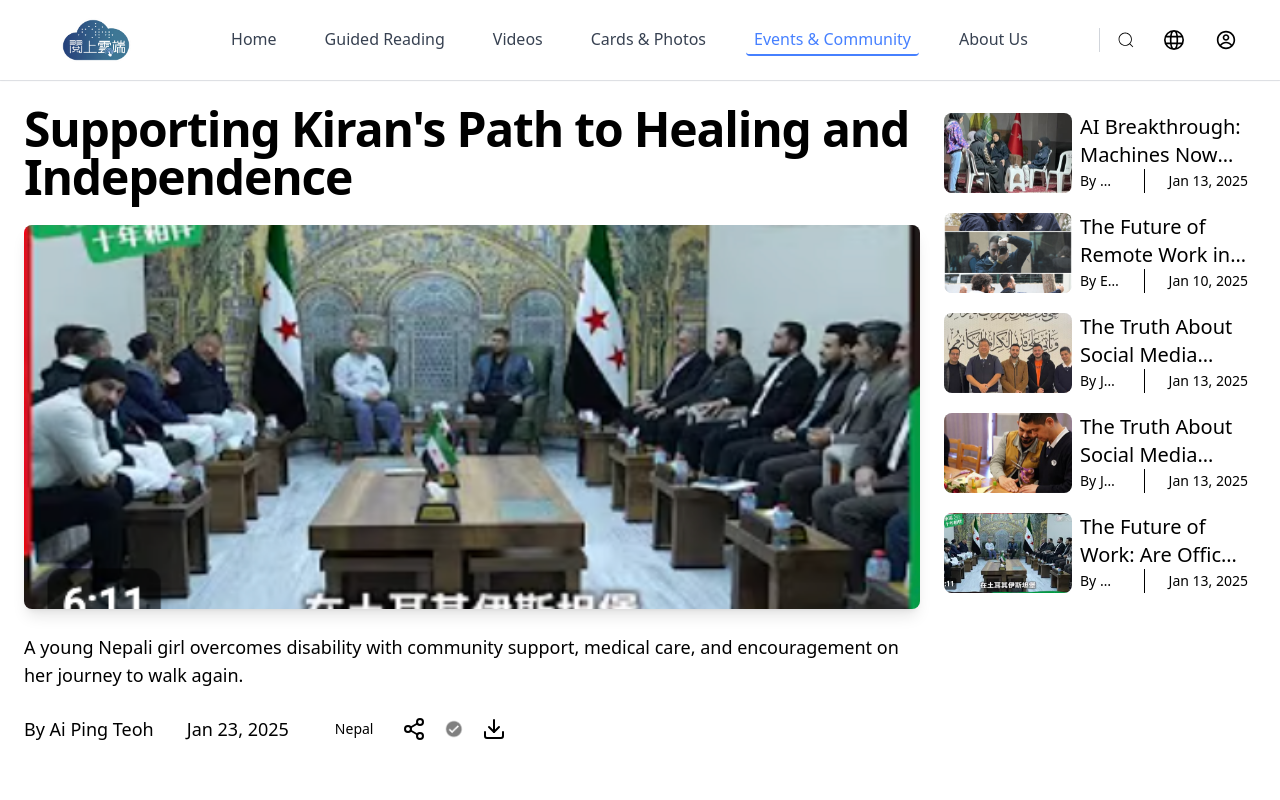
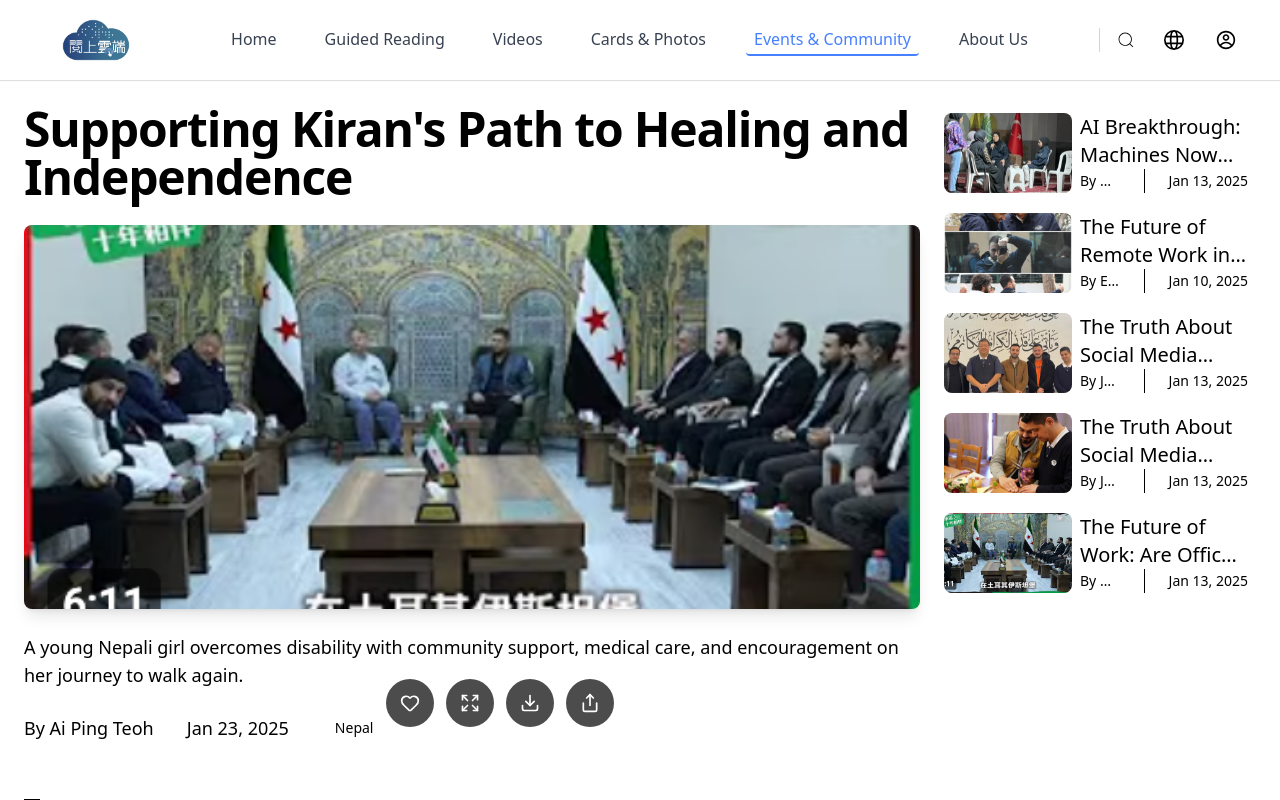
Before and after one commit to tzuchitechturkey/readinggroup-website, a React (Vite) app: page /events/1 in a window 1280 px wide. Shown: the top 800 px of the page. Built offline with nearby package versions, Linux system fonts and the light colour scheme.

Commit message:
feat: add ImageControls component and implement like, download, and share functionalities in NewsHero

```diff
--- a/src/components/ForPages/News/NewsHeroEnhanced.jsx
+++ b/src/components/ForPages/News/NewsHeroEnhanced.jsx
@@ -4,6 +4,7 @@ import { useTranslation } from "react-i18next";
 import { Download, Share2 } from "lucide-react";
 
 import ShareModal from "@/components/Global/ShareModal/ShareModal";
+import ImageControls from "@/components/Global/ImageControls/ImageControls";
 
 import NewsCard from "../Connect/NewsCard/NewsCard";
 
@@ -12,7 +13,10 @@ const NewsHero = ({
   sideArticles = [],
   className = "",
 }) => {
-  const { t } = useTranslation();
+  const { t, i18n } = useTranslation();
+  const [isLiked, setIsLiked] = useState(false);
+  const [isShareModalOpen, setIsShareModalOpen] = useState(false);
+
   // Default data if no props are provided
   const defaultMainArticle = {
     id: 1,
@@ -68,7 +72,37 @@ const NewsHero = ({
   const handleArticleClick = () => {
     // يمكن إضافة منطق التنقل هنا
   };
+  // دالة الإعجاب
+  const handleLike = () => {
+    setIsLiked(!isLiked);
+    if (!isLiked) {
+      toast.success(t("Added to favorites!"));
+    } else {
+      toast.info(t("Removed from favorites"));
+    }
+  };
+  // دالة فتح الصورة في عرض مكبر
+  const handleOpenImage = () => {
+    setIsImageModalOpen(true);
+  };
+  // دالة تحميل الصورة
+  const handleDownloadImage = () => {
+    try {
+      const imageUrl = "../../../src/assets/azem.png";
+      const link = document.createElement("a");
+      link.href = imageUrl;
+      link.download = `${cardData.title.replace(/\s+/g, "_")}.jpg`;
+      document.body.appendChild(link);
+      link.click();
+      document.body.removeChild(link);
 
+      // إظهار رسالة نجاح التحميل
+      toast.success(t("Image downloaded successfully!"));
+    } catch (error) {
+      console.error("خطأ في تحميل الصورة:", error);
+      toast.error(t("Failed to download image"));
+    }
+  };
   const article = mainArticle || defaultMainArticle;
   const articles = sideArticles.length > 0 ? sideArticles : defaultSideArticles;
   const [isShareOpen, setIsShareOpen] = useState(false);
@@ -108,14 +142,24 @@ const NewsHero = ({
           <span className="text-base md:text-lg">{article.date}</span>
           <div className="w-px h-6 bg-white opacity-50" />
 
-          <div className="flex items-center gap-3">
+          <div className="flex items-center gap-3 relative w-80 mb-3 lg:mb-0  ">
             {/* Start Country */}
-            <span className="px-3 py-1 border border-white/50 rounded-full text-text/80 backdrop-blur-sm text-sm">
+            <span className="lg:px-3 py-1 border border-white/50 rounded-full text-text/80 backdrop-blur-sm text-sm">
               {article.country}
             </span>
             {/* End Country */}
+
+            <ImageControls
+              isLiked={isLiked}
+              onLike={handleLike}
+              onExpandImage={handleOpenImage}
+              onDownloadImage={handleDownloadImage}
+              onShareImage={() => setIsShareModalOpen(true)}
+              isRTL={i18n.language === "ar"}
+              className="-bottom-2 !left-16 "
+            />
             {/* Start Icons */}
-            <div className="flex items-center gap-2">
+            {/* <div className="flex items-center gap-2">
               <button
                 onClick={() => setIsShareOpen(true)}
                 className="w-8 h-8 flex items-center justify-center text-text hover:bg-white/10 rounded transition-colors"
@@ -139,7 +183,7 @@ const NewsHero = ({
               >
                 <Download />
               </button>
-            </div>
+            </div> */}
             {/* End Icons */}
           </div>
         </div>
--- a/src/components/Global/ImageControls/ImageControls.jsx
+++ b/src/components/Global/ImageControls/ImageControls.jsx
@@ -24,7 +24,7 @@ function ImageControls({
     >
       <button
         onClick={onLike}
-        className={`w-12 h-12 rounded-full flex items-center justify-center transition-all duration-300 ${
+        className={`w-10 h-10 lg:w-12 lg:h-12 rounded-full flex items-center justify-center transition-all duration-300 ${
           isLiked
             ? "bg-red-500 text-white hover:bg-red-600"
             : "bg-black bg-opacity-70 text-white hover:bg-opacity-80"
@@ -32,7 +32,7 @@ function ImageControls({
         title={t(isLiked ? "Remove from favorites" : "Add to favorites")}
       >
         <Heart
-          className={`w-5 h-5 transition-all duration-300 ${
+          className={`w-4 h-4 lg:w-5 lg:h-5 transition-all duration-300 ${
             isLiked ? "fill-white" : ""
           }`}
         />
@@ -40,26 +40,26 @@ function ImageControls({
 
       <button
         onClick={onExpandImage}
-        className="w-12 h-12 bg-black bg-opacity-70 text-white rounded-full flex items-center justify-center hover:bg-opacity-80 transition-all"
+        className="w-10 h-10 lg:w-12 lg:h-12 bg-black bg-opacity-70 text-white rounded-full flex items-center justify-center hover:bg-opacity-80 transition-all"
         title={t("View full image")}
       >
-        <Expand className="w-5 h-5" />
+        <Expand className="w-4 h-4 lg:w-5 lg:h-5" />
       </button>
 
       <button
         onClick={onDownloadImage}
-        className="w-12 h-12 bg-black bg-opacity-70 text-white rounded-full flex items-center justify-center hover:bg-opacity-80 transition-all"
+        className="w-10 h-10 lg:w-12 lg:h-12 bg-black bg-opacity-70 text-white rounded-full flex items-center justify-center hover:bg-opacity-80 transition-all"
         title={t("Download image")}
       >
-        <Download className="w-5 h-5" />
+        <Download className="w-4 h-4 lg:w-5 lg:h-5" />
       </button>
 
       <button
         onClick={onShareImage}
-        className="w-12 h-12 bg-black bg-opacity-70 text-white rounded-full flex items-center justify-center hover:bg-opacity-80 transition-all"
+        className="w-10 h-10 lg:w-12 lg:h-12 bg-black bg-opacity-70 text-white rounded-full flex items-center justify-center hover:bg-opacity-80 transition-all"
         title={t("Share image")}
       >
-        <Share className="w-5 h-5" />
+        <Share className="w-4 h-4 lg:w-5 lg:h-5" />
       </button>
     </div>
   );
```
